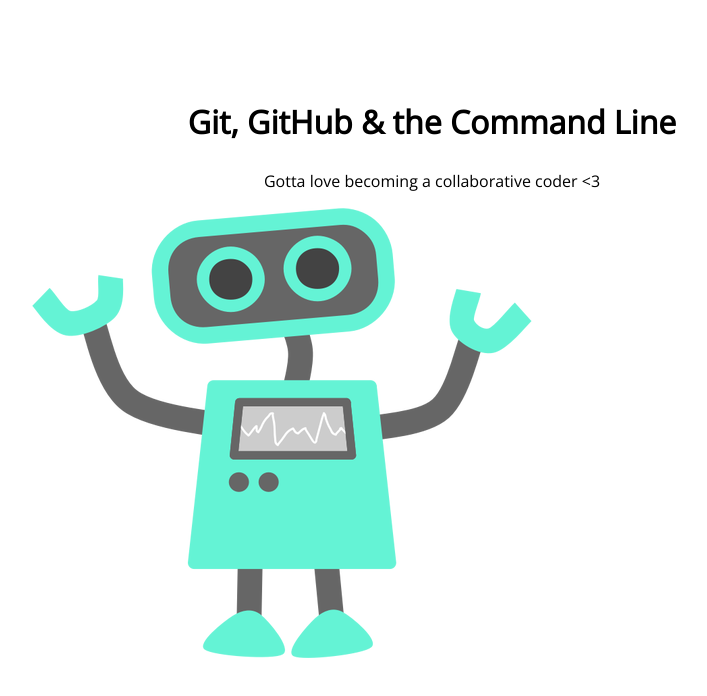
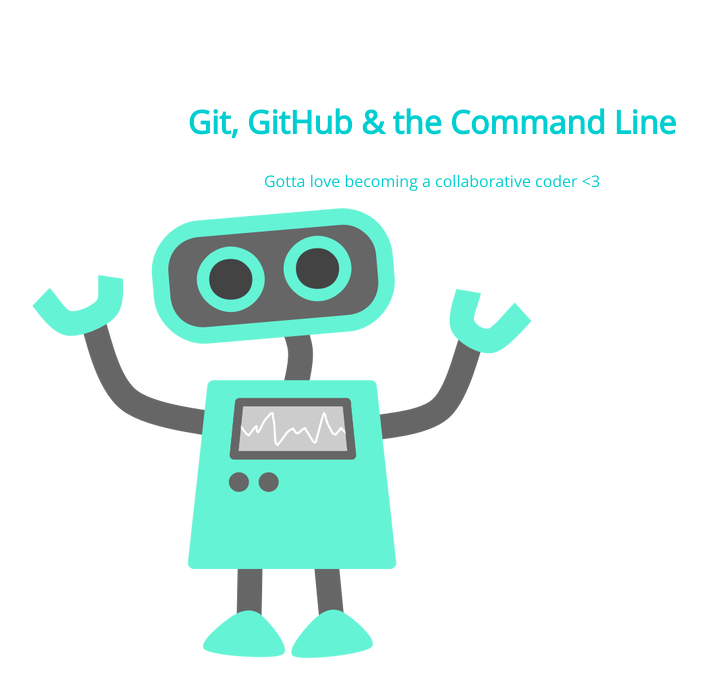
Before and after one commit to rachelmcab/105-project, a plain HTML site: page index.html in a window 1280 px wide. Shown: the whole page, without its empty margins (208-915 px from the left). Drawn offline with nearby package versions, Linux system fonts and the light colour scheme.

Commit message:
changed h1 color

```diff
--- a/css/style.css
+++ b/css/style.css
@@ -5,7 +5,7 @@
 section h1,
 section p {
 	text-align: center;
-	color: #red;
+	color: #00CED1;
 }
 section h1 {
 	font: 32px 'Open Sans';
```
